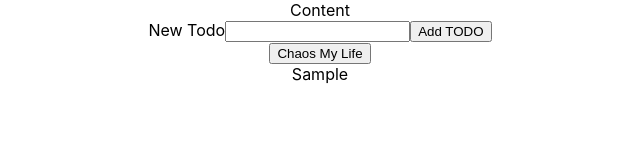
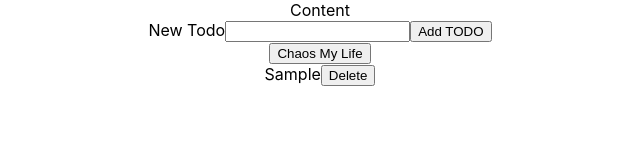
Before and after one commit to JarrodKane/Chaos-TODO, a React (Create React App) app: page / in a window 1280 px wide. Both pictures are taken after typing "Sample" into the empty fields and a click on the button "Add TODO". Shown: the top 160 px of the page, without its empty margins (320-960 px from the left). Built offline with nearby package versions, Linux system fonts and the light colour scheme.

Commit message:
Added ability to delete todo

```diff
--- a/src/components/Todo.js
+++ b/src/components/Todo.js
@@ -1,11 +1,14 @@
 import React from "react";
 
 const Todo = props => {
+  const { handleOnRemoveTodo } = props;
   const { todo, id } = props.todo;
-  console.log(props);
   return (
     <div id={id} key={id}>
       {todo}
+      <button id={id} onClick={handleOnRemoveTodo}>
+        Delete
+      </button>
     </div>
   );
 };
--- a/src/containers/TodoList.js
+++ b/src/containers/TodoList.js
@@ -23,12 +23,21 @@ class TodoList extends Component {
     this.props.startChaos();
   };
 
+  handleOnRemoveTodo = e => {
+    const id = e.target.id;
+    this.props.onRemoveTodo(id);
+  };
+
   render() {
     const { todoList } = this.props.todoReducer;
-    console.log(todoList);
     let toDoDisplay = todoList;
     const listing = toDoDisplay.map(todo => (
-      <Todo todo={todo} id={todo.id} key={todo.id} />
+      <Todo
+        todo={todo}
+        id={todo.id}
+        key={todo.id}
+        handleOnRemoveTodo={this.handleOnRemoveTodo}
+      />
     ));
 
     // const {} = this.props;
--- a/src/state/reducers/todoReducer.js
+++ b/src/state/reducers/todoReducer.js
@@ -15,8 +15,10 @@ export default (state = initialState, action) => {
         input: ""
       };
     case "REMOVE_TODO":
+      const id = action.payload;
       return {
-        result: action.payload
+        ...state,
+        todoList: state.todoList.filter(t => t.id !== id)
       };
     case "MARK_TODO":
       return {
@@ -34,8 +36,6 @@ export default (state = initialState, action) => {
         const j = Math.floor(Math.random() * (i + 1));
         [array[i], array[j]] = [array[j], array[i]];
       }
-
-      console.log("CHAOS");
       return { ...state, todoList: array };
     default:
       return state;
```
